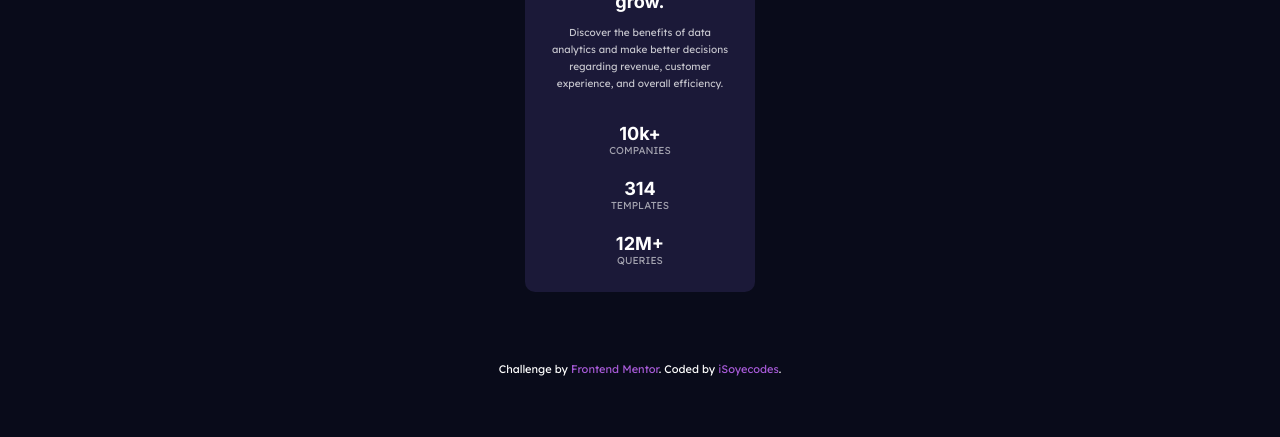
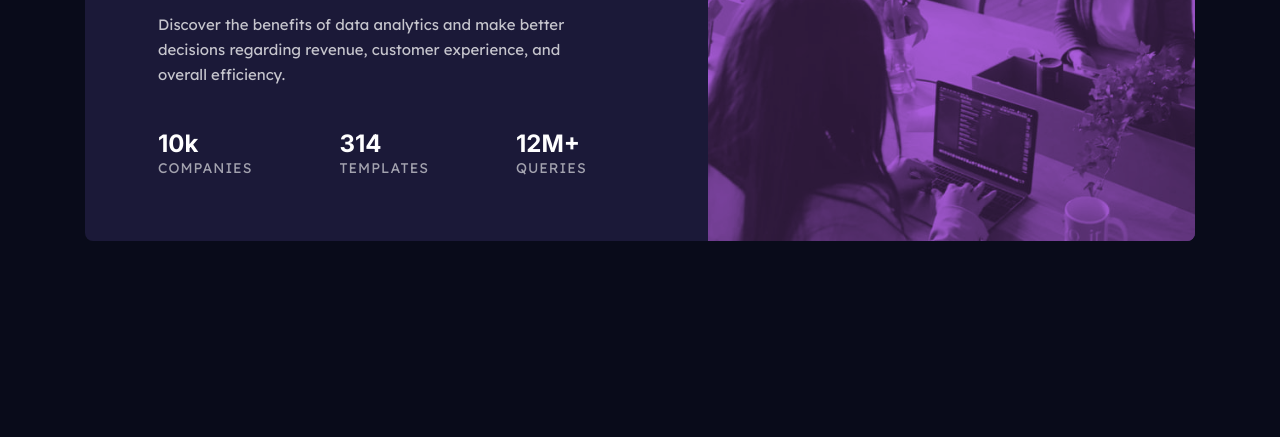
Before and after one commit to iSoyecodes/Stats-preview-card-component-Challange, a plain HTML site: page index.html in a window 1280 px wide. Shown: the part 363-800 px from the top of the page. Drawn offline with Linux system fonts and the light colour scheme.

Commit message:
Initial Commit

```diff
--- /dev/null
+++ b/Css/reset.css
@@ -0,0 +1,70 @@
+html, body, div, span, applet, object, iframe,
+h1, h2, h3, h4, h5, h6, p, blockquote, pre,
+a, abbr, acronym, address, big, cite, code,
+del, dfn, em, img, ins, kbd, q, s, samp,
+small, strike, strong, sub, sup, tt, var,
+b, u, i, center,
+dl, dt, dd, ol, ul, li,
+fieldset, form, label, legend,
+table, caption, tbody, tfoot, thead, tr, th, td,
+article, aside, canvas, details, embed,
+figure, figcaption, footer, header, hgroup,
+menu, nav, output, ruby, section, summary,
+time, mark, audio, video {
+	margin: 0;
+	padding: 0;
+	border: 0;
+	vertical-align: baseline;
+}
+/* HTML5 display-role reset for older browsers */
+article, aside, details, figcaption, figure,
+footer, header, hgroup, menu, nav, section {
+	display: block;
+}
+body {
+	line-height: 1;
+}
+ol, ul {
+	list-style: none;
+}
+blockquote, q {
+	quotes: none;
+}
+blockquote:before, blockquote:after,
+q:before, q:after {
+	content: '';
+	content: none;
+}
+table {
+	border-collapse: collapse;
+	border-spacing: 0;
+}
+
+button {
+	border: none;
+    background: none;
+    outline: none;
+}
+
+/* Custom additions below: */
+
+:root, * {
+    box-sizing: border-box;
+}
+
+:root {
+	font-size: 62.5%;
+}
+
+
+a, a:hover, a:focus, a:active {
+	text-decoration: none;
+	color: inherit;
+}
+
+button {
+	border: none;
+	outline: none;
+	background: none;
+	cursor: pointer;
+}
--- a/Css/style.css
+++ b/Css/style.css
@@ -15,122 +15,150 @@
     --Slightly-transparent-white-stat-headings: hsla(0, 0%, 100%, 0.6);
 }
 
-* {
-    box-sizing: border-box;
-    margin: 0;
-    padding: 0;
-}
-
 body {
     background-color: var(--Very-dark-blue-main-background);
+    font-family: 'Lexend Deca', sans-serif;
     color: var(--White-main-heading-stats);
-    font-family: 'Lexend Deca', sans-serif;
-    font-weight: 400;
 }
 
 /* Typography */
-.card-header {
+.stats-header {
     font-family: 'Inter', sans-serif;
-    font-size: 1.13rem;
+    font-size: clamp(2rem, 0.8864rem + 1.8182vw, 3.6rem);
     font-weight: 700;
+    line-height: 2.4rem;
 }
 
-.text-purple {
+.stats-card span {
     color: var(--Soft-violet-accent);
 }
 
-.card-description {
-    font-size: 0.63rem;
+.stats-details {
+    font-size: 1rem;
+    font-weight: 500;
     line-height: 1.7;
-    color: var(--Slightly-transparent-white-main-paragraph);
+    opacity: 0.75;
 }
 
-.card-stats .stats {
+.stats-value {
     font-family: 'Inter', sans-serif;
-    font-size: 1.13rem;
-    font-weight: 700;
+    font-size: 1.7rem;
 }
 
-.card-stats .stats-info {
-    font-size: 0.63rem;
+.stats-des{
+    padding-top: .3rem;
+    font-size: 1rem;
+    font-weight: 400;
     text-transform: uppercase;
+    letter-spacing: .1rem;
     color: var(--Slightly-transparent-white-stat-headings);
 }
 
 /* X Typography */
 
 /* Card */
-.container {
+.stats-container {
     width: 100%;
     min-height: 100vh;
+    padding: 2.4rem;
     display: grid;
-    grid: 1fr min-content / 1fr;
     place-items: center;
-    padding: 3.81rem 4.5rem;
-    row-gap: 1rem;
 }
 
-.card {
-    /* width: 100%;
-    max-width: 14.38rem; */
-    width: 14.38rem;
+.stats-card {
+    width: 100%;
+    max-width: 37.5rem;
     height: auto;
+    display: grid;
+    /* grid-template-columns: 1fr; */
+    grid:
+        "img" min-content
+        "stats-content" min-content / 1fr;
+    justify-items: center;
     background-color: var(--Dark-desaturated-blue-card-background);
-    border-radius: 0.63rem;
-    display: flex;
-    flex-flow: column nowrap;
-    gap: 1.63rem;
+    border-radius: 0.8rem;
     overflow: hidden;
 }
 
-.card-image {
-    background: url('../images/image-header-desktop.jpg');
-    background-repeat: no-repeat;
-    background-size: cover;
-    position: relative;
+.image-container {
     width: 100%;
-    height: 10.5rem;
+    background-color: var(--Soft-violet-accent);
 }
 
-.overlay {
-    background-color: var(--Soft-violet-accent);
-    opacity: 0.6;
-    position: absolute;
-    top: 0;
-    left: 0;
+.image-container img {
     width: 100%;
     height: 100%;
+    mix-blend-mode: multiply;
+    object-fit: cover;
+    opacity: 0.75;
 }
 
-.card-content {
-    padding: 0 1.63rem 1.56rem;
+.stats-content {
+    width: 100%;
+    padding: 2.6rem 2.6rem 2.5rem;
     display: flex;
     flex-flow: column nowrap;
-    gap: 1.88rem;
+    gap: 1.2rem;
     text-align: center;
 }
 
-.pry-content {
+.stats-info {
+    padding-top: 1.8rem;
     display: flex;
     flex-flow: column nowrap;
-    gap: 0.75rem;
-}
-
-.sec-content {
-    display: flex;
-    flex-flow: column nowrap;
-    gap: 1.25rem;
-}
-
-/* footer */
-.attribution {
-    font-size: 11px;
-    text-align: center;
-}
-.attribution a {
-    color: var(--Soft-violet-accent);
-    text-decoration: none;
+    gap: 2rem;
 }
 /* X Card */
 
-/*  */
+@media screen and (min-width: 1200px) {
+    /* Typography */
+    .stats-header {
+        font-weight: 700;
+        line-height: 4rem;
+    }
+
+    .stats-details {
+        font-size: 1.5rem;
+        font-weight: 500;
+        line-height: 2.5rem;
+        opacity: 0.75;
+    }
+
+    .stats-value {
+        font-family: 'Inter', sans-serif;
+        font-size: 2.4rem;
+    }
+
+    .stats-des{
+        padding-top: .5rem;
+        font-size: 1.4rem;
+    }
+
+    /* X Typography */
+
+    /* Card */
+    .stats-card {
+        max-width: 111rem;
+        grid: "stats-content img" min-content / 1fr 54.1rem;
+    }
+
+    .image-container {
+        order: 2;
+    }
+
+    .stats-content {
+        padding: 7.2rem 12.1rem 6.6rem 7.3rem;
+        text-align: left;
+        gap: 2.7rem;
+    }
+
+    .stats-content .stats-info {
+        display: flex;
+        flex-flow: row nowrap;
+        gap: 8.7rem;
+    }
+
+    /* X Card */
+
+
+}
--- a/index.html
+++ b/index.html
@@ -10,66 +10,51 @@
 
   <!-- custome css -->
   <link rel="stylesheet" href="./Css/style.css">
+  <link rel="stylesheet" href="./Css/reset.css">
 
 </head>
 <body>
 
-  <div class="container">
+  <div class="stats-container">
     <main>
-      <div class="card">
-        <!-- card-image -->
-        <div class="card-image">
-          <div class="overlay"></div>
+      <!-- Inner card container -->
+      <div class="stats-card">
+        <!-- Card-Imgae -->
+        <div class="image-container">
+          <img src="./images/image-header-mobile.jpg" alt="Three women discussing about businesss work">
         </div>
-        <!-- card-content -->
-        <div class="card-content">
+        <!-- card-content-->
+        <div class="stats-content">
+          <h1 class="stats-header">Get <span>insights</span> that help your business grow.</h1>
+          <p class="stats-details">Discover the benefits of data analytics and  make better
+            decisions regarding revenue, customer experience, and overall efficiency.</p>
 
-          <div class="pry-content">
-
-            <h1 class="card-header">
-              Get <span class="text-purple">insights</span> that help your business grow.
-            </h1>
-
-            <p class="card-description">
-              Discover the benefits of data analytics and make better decisions regarding revenue, customer
-              experience, and overall efficiency.
-            </p>
-
-          </div>
-
-          <div class="sec-content">
-
-            <div class="card-stats">
-              <h2 class="stats">10k+</h2>
-              <p class="stats-info">companies</p>
+          <div class="stats-info">
+            <div>
+              <h2 class="stats-value">10k</h2>
+              <p class="stats-des">Companies</p>
             </div>
-
-            <div class="card-stats">
-              <h2 class="stats">314</h2>
-              <p class="stats-info">templates</p>
+            <div>
+              <h2 class="stats-value">314</h2>
+              <p class="stats-des">Templates</p>
             </div>
-
-            <div class="card-stats">
-              <h2 class="stats">12M+</h2>
-              <p class="stats-info">queries</p>
+            <div>
+              <h2 class="stats-value">12M+</h2>
+              <p class="stats-des">Queries</p>
             </div>
 
           </div>
-
         </div>
 
       </div>
     </main>
-
-    <!-- card-footer -->
-    <div class="attribution" role="contentinfo">
-      Challenge by <a href="https://www.frontendmentor.io?ref=challenge" target="_blank">Frontend Mentor</a>.
-      Coded by <a href="#">iSoyecodes</a>.
-    </div>
-
   </div>
 
 
+    <!-- <div class="attribution" role="contentinfo">
+      Challenge by <a href="https://www.frontendmentor.io?ref=challenge" target="_blank">Frontend Mentor</a>.
+      Coded by <a href="#">iSoyecodes</a>.
+    </div> -->
 
 </body>
 </html>
```
Also changed, not shown: design/127.0.0.1_5500_index.html.png (added), 3 other files.
